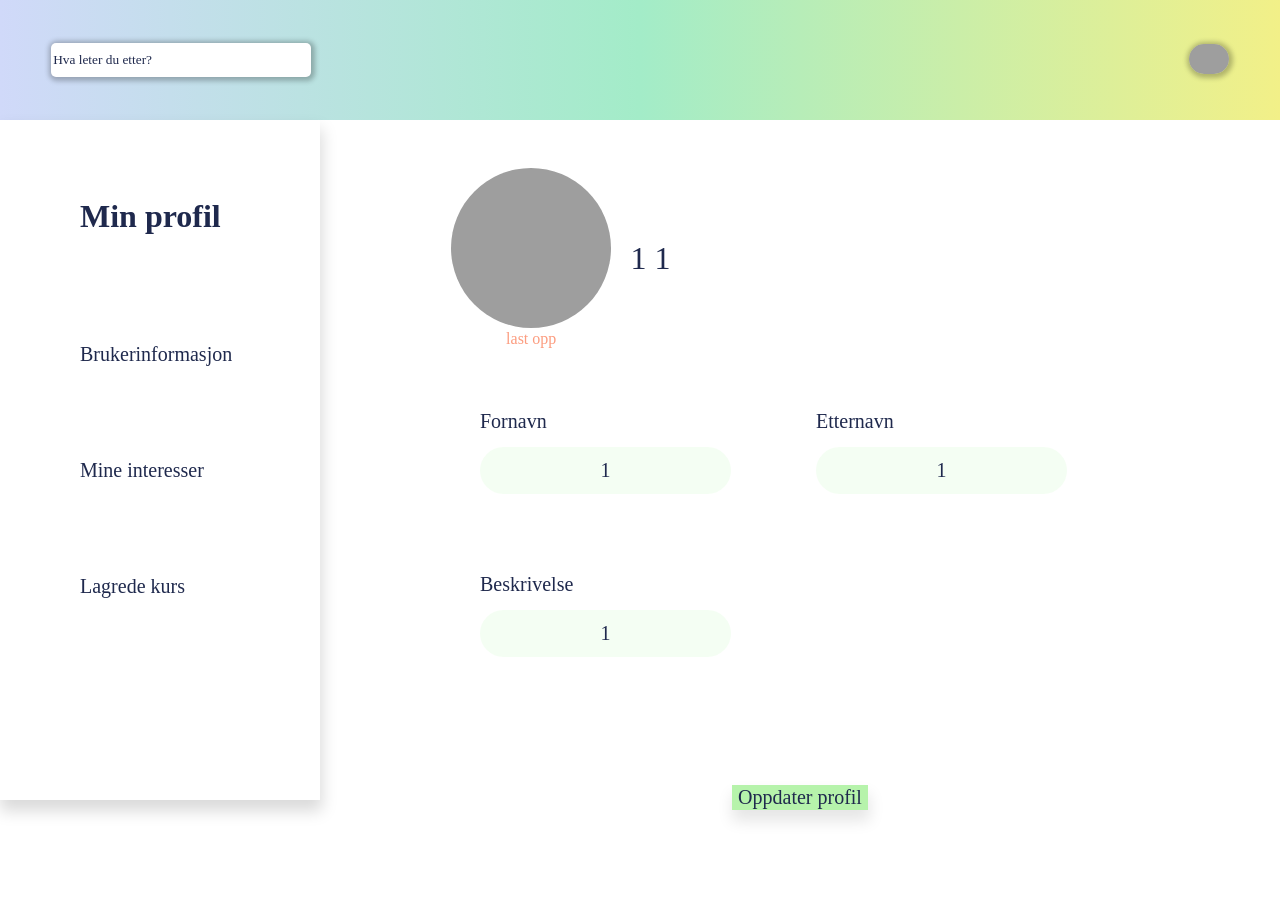
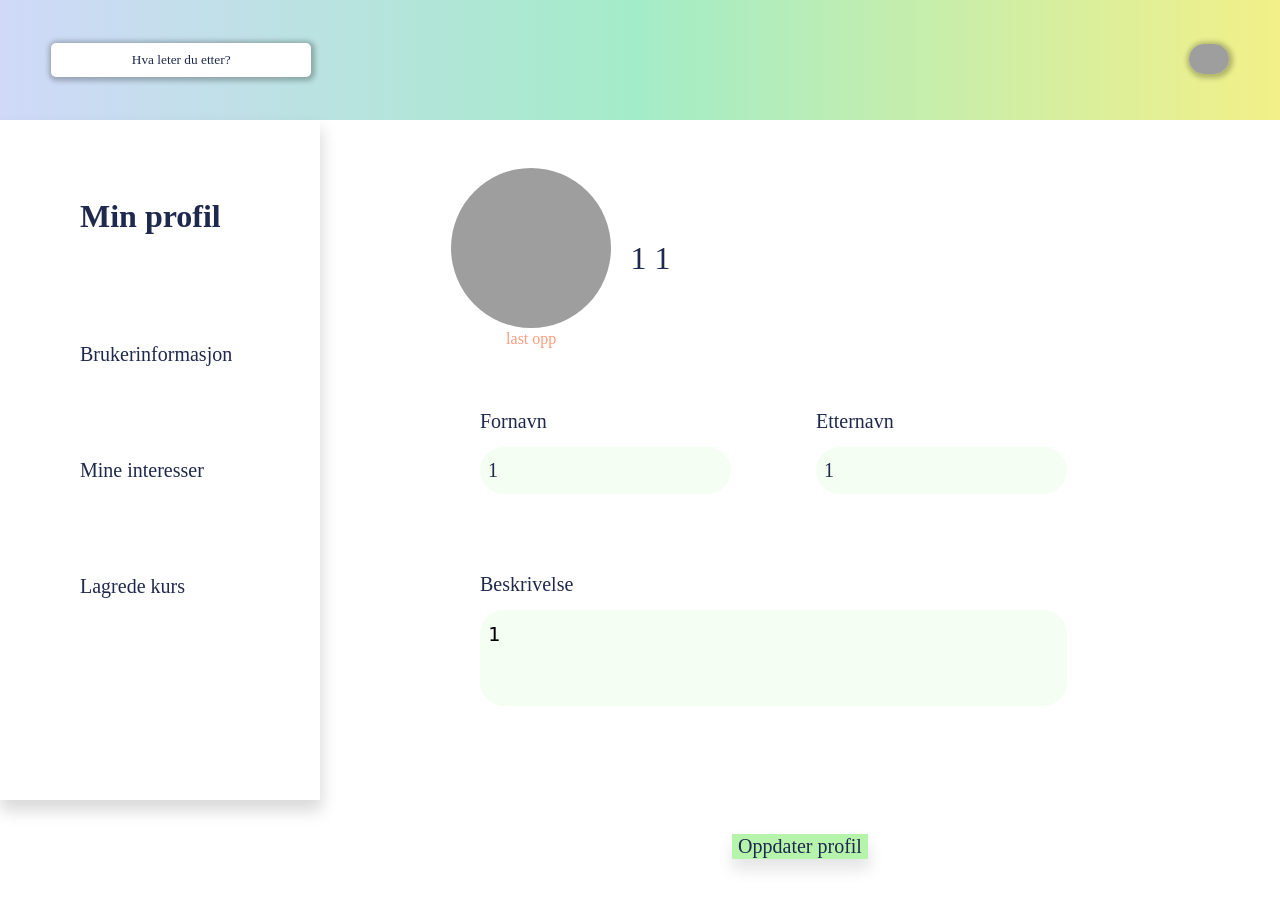
Before and after one commit to mrdoggel/Trivselslaben, a PHP site: page /minside.php in a window 1280 px wide. Before the commit the page ends 821 px from the top, so only its background shows below. Run offline with PHP 8.4, Linux system fonts and the light colour scheme; the visitor is signed in with stand-in values (Sample User, id 1); data that the repository does not hold is empty; grey boxes are pictures that could not be loaded.

Commit message:
Lagt inn textarea istedenfor input text og fikset så man kan oppdatere profil uten bilde

```diff
--- a/assets/connection/oppdaterProfil.php
+++ b/assets/connection/oppdaterProfil.php
@@ -15,12 +15,14 @@ if (isset($_POST['oppdater-knapp'])) {
     $fnavn = mysqli_real_escape_string($conn, $_POST['nyttfnavn']);
     $enavn = mysqli_real_escape_string($conn, $_POST['nyttenavn']);
     $besk = mysqli_real_escape_string($conn, $_POST['nybesk']);
+    if (!empty($_FILES['bilde']['name'])) {
         $fil = $_FILES['bilde'];
         $filNavn = $_FILES['bilde']['name'];
         $filTmpNavn = $_FILES['bilde']['tmp_name'];
         $filStrl = $_FILES['bilde']['size'];
         $filType = $_FILES['bilde']['type'];
         $filError = $_FILES['bilde']['error'];
+    }
 
   // form validation: ensure that the form is correctly filled ...
   // by adding (array_push()) corresponding error unto $errors array
@@ -46,7 +48,7 @@ if (isset($_POST['oppdater-knapp'])) {
         array_push($errors, "Du kan ikke laste opp filer av denne typen!");
       }
     } else {
-        array_push($errors, "Bilde kreves");
+
     }
 
   // Finally, register user if there are no errors in the form
@@ -57,8 +59,10 @@ if (isset($_POST['oppdater-knapp'])) {
           $_SESSION['fnavn'] = $fnavn;
           $_SESSION['enavn'] = $enavn;
           $_SESSION['beskrivelse'] = $besk;
+          if (!empty($filNavn)) {
             $_SESSION['bilde'] = $filDestinasjon;
             move_uploaded_file($filTmpNavn, $filDestinasjon);
+          }
           header('location: minside.php?oppdatert');
     } else {
         array_push($errors, "Databasefeil");
--- a/assets/css/minside.css
+++ b/assets/css/minside.css
@@ -104,16 +104,25 @@ form {
 .personling-info label{
     font-size: 1.25rem;
 }
-.personling-info input {
+.personling-info input, .personling-info textarea {
     width: 70%;
     font-size: 1.25rem;
-    text-align: center;
     border-radius: 1.5rem;
     padding: 0.75rem 0.5rem 0.75rem 0.5rem;
     background-color: rgb(182	243	171 / 15%);
     border: none;
+    resize: none;
 }
-.personling-info label, .personling-info input {
+
+.personling-info textarea {
+    width: 170%;
+}
+
+::-webkit-input-placeholder {
+    text-align: center;
+}
+
+.personling-info label, .personling-info input, .personling-info textarea {
     display: block;
     margin: 1rem;
 }
--- a/minside.php
+++ b/minside.php
@@ -64,7 +64,7 @@
                     <div>
                         <div>
                             <label for="nybesk">Beskrivelse</label>
-                            <input value="<?php echo $_SESSION['beskrivelse'] ?>" name="nybesk" type="text" id="nybesk" placeholder="beskrivelse">
+                            <textarea rows="3" name="nybesk" type="text" id="nybesk" placeholder="beskrivelse"><?php echo $_SESSION['beskrivelse'] ?></textarea>
                         </div>
                     </div>
 
```
Lines whose indentation alone changed are shown as unchanged.
